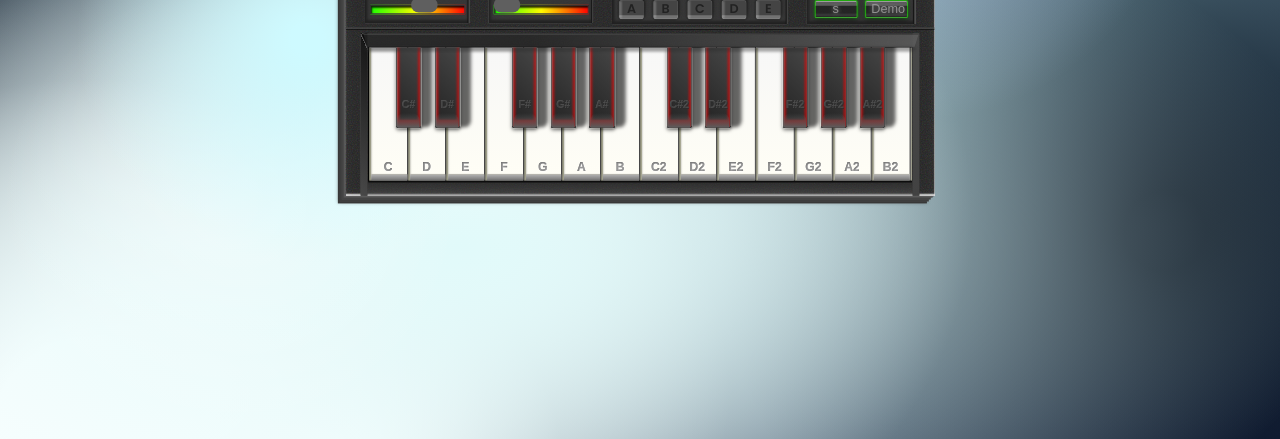
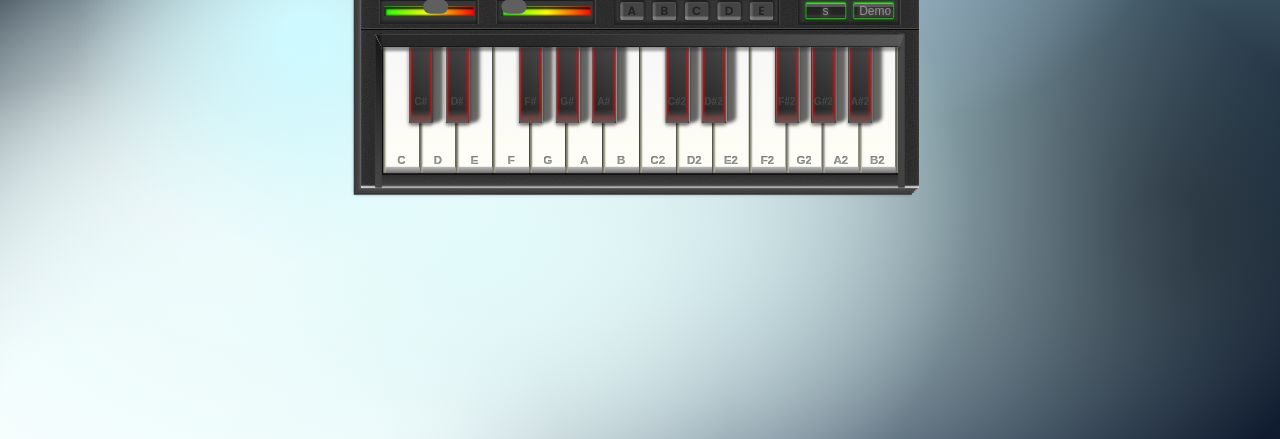
Before and after one commit to Horsamod/piano, a plain HTML site: page index.html in a window 1280 px wide. Shown: the part 361-800 px from the top of the page. Drawn offline with Linux system fonts and the light colour scheme; a script that the page names is missing.

Commit message:
Update organize.css

```diff
--- a/organize.css
+++ b/organize.css
@@ -56,7 +56,7 @@ body {
   position: relative;
   overflow: hidden;
   border-radius: 0px;
-  transform: scale(.95);
+  transform: scale(0.9);
 }
 
 .piano-container::before {
```
